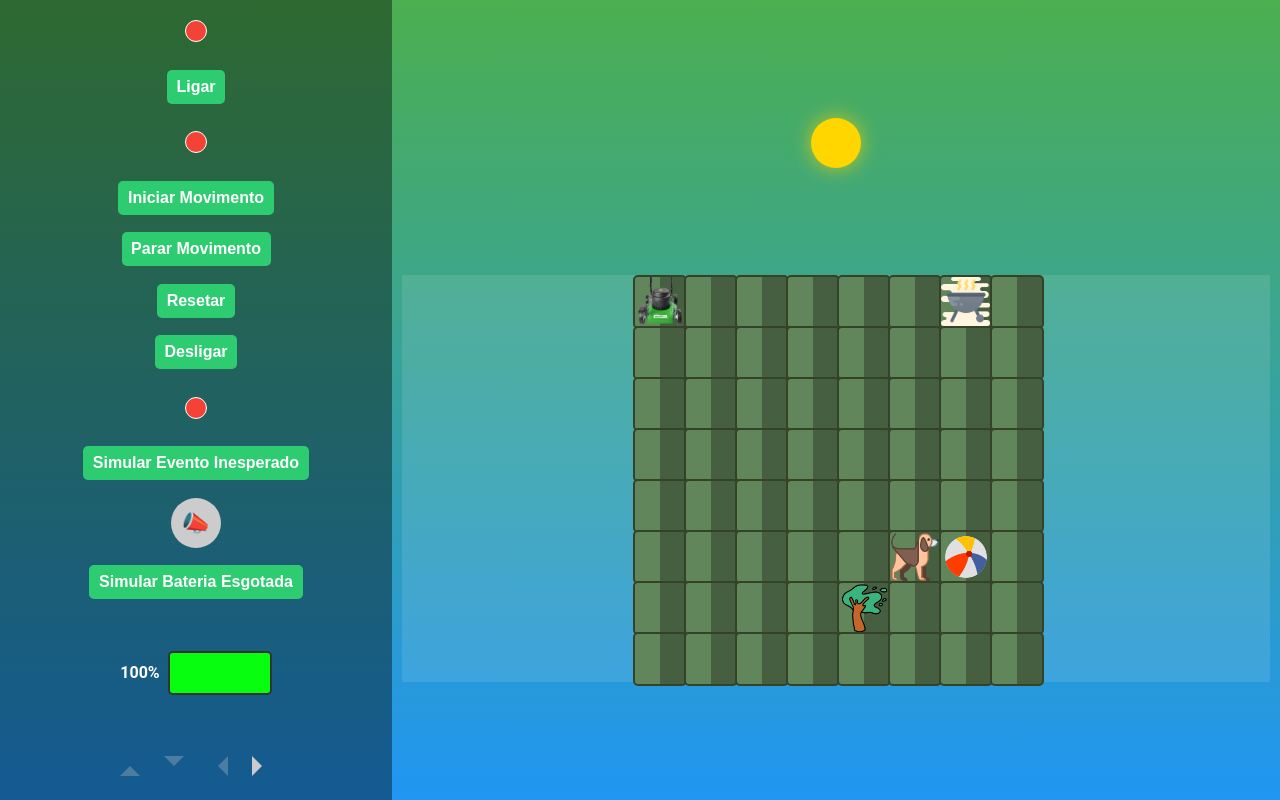
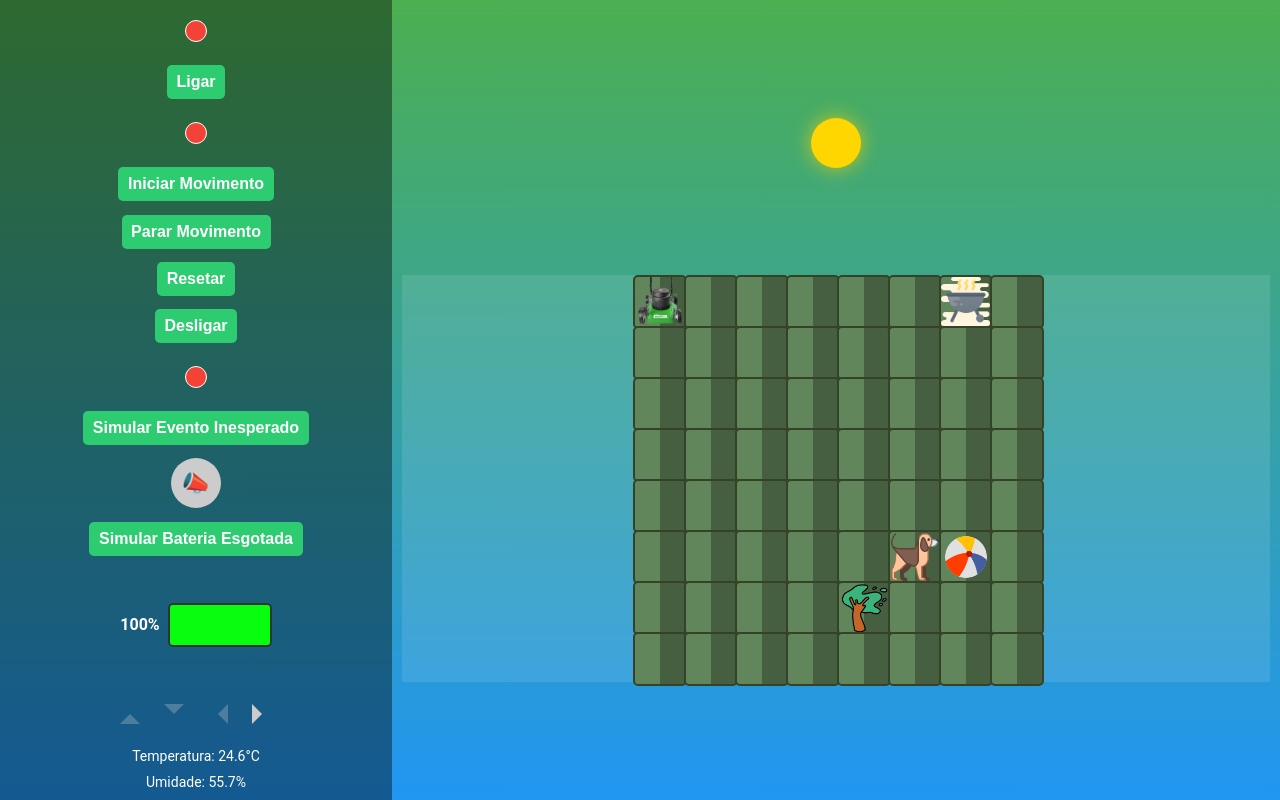
Before and after one commit to lucaslop/outorgaantecipada, a plain HTML site: page index.html in a window 1280 px wide. Drawn offline with Linux system fonts and the light colour scheme.

Commit message:
Sensores de temperatura e humidade

```diff
--- a/emulator_functions/index.js
+++ b/emulator_functions/index.js
@@ -67,6 +67,36 @@ function playHorn() {
     const hornSound = document.getElementById('hornSound');
     hornSound.play();
 }
+
+
+function SensorTemperature() {
+    const baseTemperature = 25; // temperatura base em graus Celsius
+    const variation = Math.random() * 2 - 1; // variação de até 1 grau para mais ou para menos
+    return baseTemperature + variation;
+}
+
+function SensorHumidity() {
+    const baseHumidity = 60; // umidade base em porcentagem
+    const variation = Math.random() * 10 - 5; // variação de até 5% para mais ou para menos
+    return baseHumidity + variation;
+}
+
+function updateSensors() {
+    const temperatureElement = document.getElementById('temperature');
+    const humidityElement = document.getElementById('humidity');
+
+    const temperature = SensorTemperature();
+    const humidity = SensorHumidity();
+
+    temperatureElement.textContent = `Temperatura: ${temperature.toFixed(1)}°C`;
+    humidityElement.textContent = `Umidade: ${humidity.toFixed(1)}%`;
+}
+
+setInterval(updateSensors, 5000);
+
+
+
+
 
 function updateArrows() {
     if (cutterPosition.row % 2 === 0) {
--- a/index.html
+++ b/index.html
@@ -39,6 +39,8 @@
                 <div class="arrow arrow-left arrow-off" id="arrowLeft"></div>
                 <div class="arrow arrow-right arrow-off" id="arrowRight"></div>
             </div>
+            <div id="temperature" class="sensor-info"></div>
+            <div id="humidity" class="sensor-info"></div>
         </div>
     </div>
 
--- a/stylesheet/styles.css
+++ b/stylesheet/styles.css
@@ -30,6 +30,14 @@ body {
   padding: 10px;
 
 }
+
+
+.sensor-info {
+  margin-top: 10px;
+  text-align: center;
+  font-size: 14px;
+}
+
 
 .button {
   display: inline-block;
```
